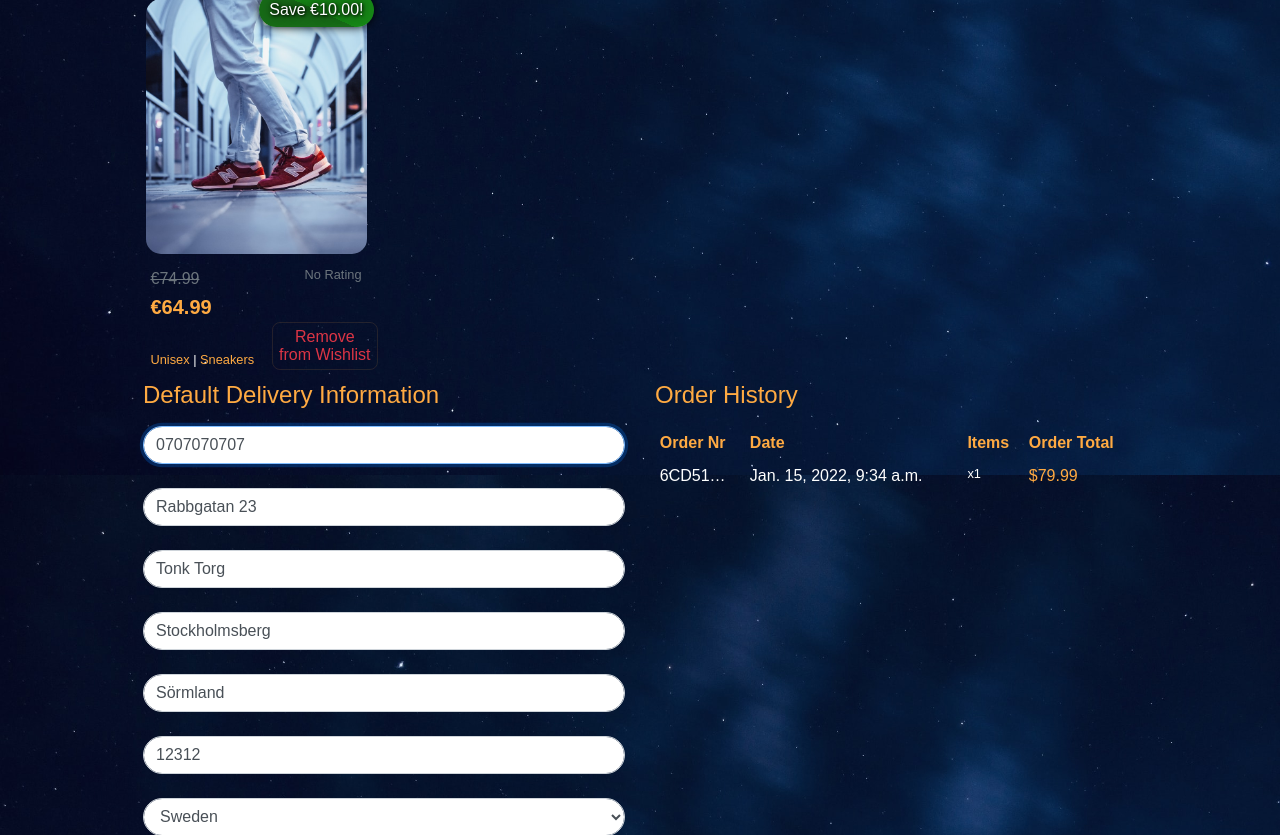
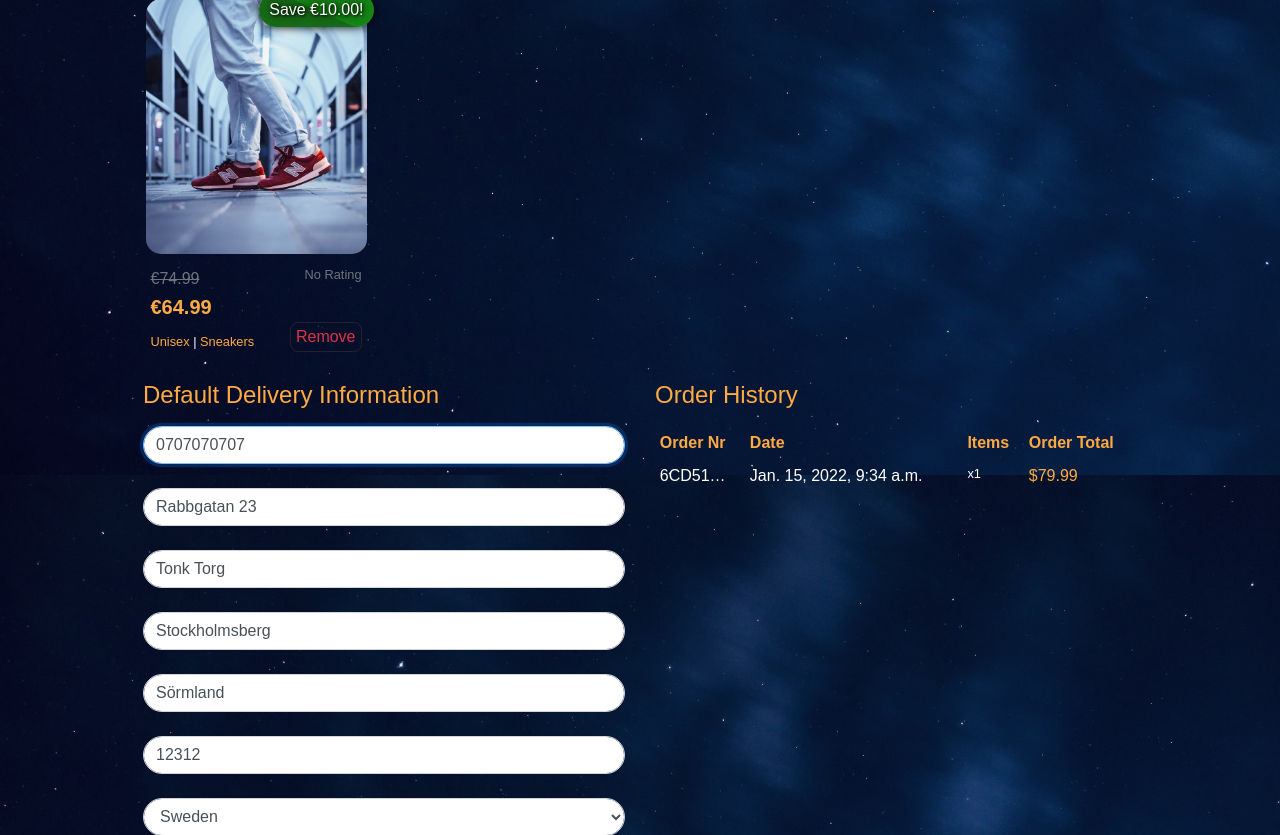
Before and after one commit to johnvenkiah/CI_PP5_John_Venkiah, a Django app: page /my_stepup/ in a window 1280 px wide. Shown: the part 376-1211 px from the top of the page. Run offline with Django 3.2, Linux system fonts and the light colour scheme; a user stored in the database is signed in; data comes from the database, SQL or seed files in the repository; some libraries are stand-ins or nearby versions; some web fonts are replaced.

Commit message:
html: rename button in my_stepup.html

```diff
--- a/profiles/templates/profiles/my_stepup.html
+++ b/profiles/templates/profiles/my_stepup.html
@@ -86,7 +86,7 @@
                                                     <small class="ml-3">
                                                         <!-- Button triggers the remove from wishlist product modal -->
                                                         <button type="button" class="btn product-edit-link text-danger" data-toggle="modal" data-target="#removeFromWishListModal{{ item.id }}">
-                                                            Remove from Wishlist
+                                                            Remove
                                                         </button>
                                                     </small>
                                             </div>
```
